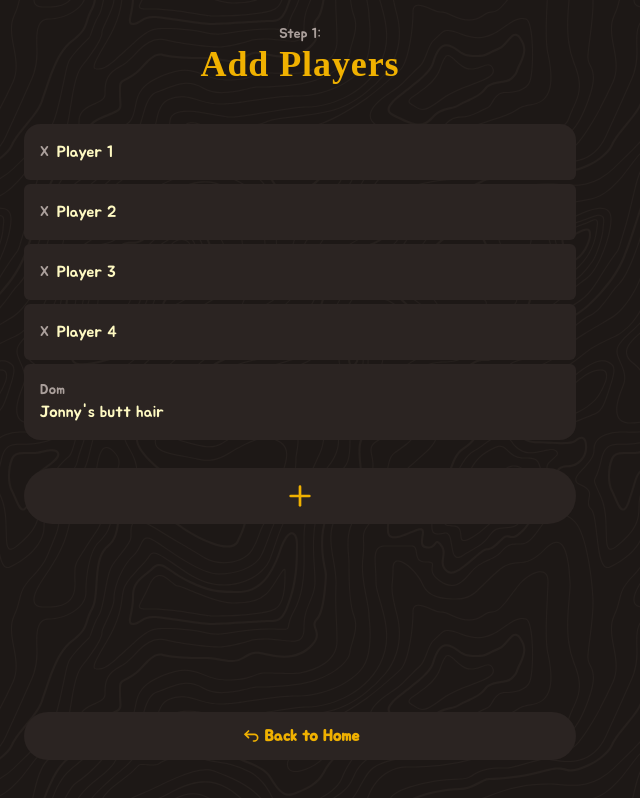
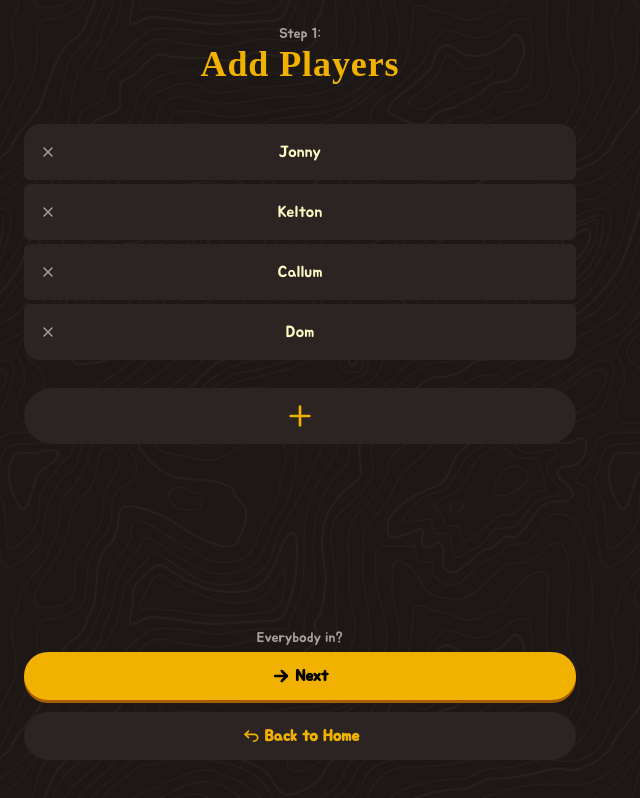
Before and after one commit to SoupCat-Py/impostor-game, a React (Vite) app: page / in a window 1280 px wide. Both pictures are taken after a click on the button "Start Game". Shown: the whole page, without its empty margins (0-640 px from the left). Built offline with nearby package versions, Linux system fonts and the light colour scheme; a web font is replaced by a local one.

Commit message:
formatting stuff
- made the x a button with no function yet
- the x button has a huge hitbox for big thumbs lol
- centered the names

```diff
--- a/src/components/Lists.tsx
+++ b/src/components/Lists.tsx
@@ -16,8 +16,8 @@ export function List({ children }: ListProps) {
 export function ListItem({ children, row=false }: ListProps) {
   return (
     <li className={`
-      flex p-4 mb-1 last:mb-0 rounded-md first:rounded-t-2xl last:rounded-b-2xl
-      ${row?"flex-row gap-2 items-center":"flex-col gap-0 items-start"}
+      relative flex p-4 mb-1 last:mb-0 rounded-md first:rounded-t-2xl last:rounded-b-2xl
+      ${row?"flex-row gap-2 justify-center":"flex-col gap-0 justify-start"}
       bg-neutral-50 dark:bg-taupe-800 text-emerald-900 dark:text-amber-50
     `}
     >
--- a/src/pages/AddPlayers.tsx
+++ b/src/pages/AddPlayers.tsx
@@ -6,6 +6,27 @@ import { ButtonGroup, Button } from "../components/Button.tsx";
 
 interface PageProps {
   goToPageLowLevel: (newPage: Page) => void;
+}
+
+function RemovePlayerButton() {
+  return (
+      <button
+          className={"absolute left-0 top-0 bottom-0 py-0.5 px-4 cursor-pointer rounded-lg"}
+          onClick={() => {alert("player removed")}}
+      >
+        <svg xmlns="http://www.w3.org/2000/svg" viewBox="0 0 24 24" fill="none"
+             stroke="currentColor" stroke-width="2" stroke-linecap="round" stroke-linejoin="round"
+             className="h-4 w-full text-rose-800 dark:text-taupe-400">
+          <path stroke="none" d="M0 0h24v24H0z" fill="none"/>
+          <path d="M18 6l-12 12"/>
+          <path d="M6 6l12 12"/>
+        </svg>
+      </button>
+  )
+}
+
+function Spacer() {
+  return (<div className={"w-6"}></div>)
 }
 
 export default function AddPlayersPage({goToPageLowLevel}: PageProps) {
@@ -18,24 +39,20 @@ export default function AddPlayersPage({goToPageLowLevel}: PageProps) {
           </div>
           <List>
             <ListItem row>
-            <Small>X</Small>
-            <Para>Player 1</Para>
+              <RemovePlayerButton/>
+              <Para>Jonny</Para>
             </ListItem>
             <ListItem row>
-            <Small>X</Small>
-            <Para>Player 2</Para>
+              <RemovePlayerButton/>
+              <Para>Kelton</Para>
             </ListItem>
             <ListItem row>
-            <Small>X</Small>
-            <Para>Player 3</Para>
+              <RemovePlayerButton/>
+              <Para>Callum</Para>
             </ListItem>
             <ListItem row>
-            <Small>X</Small>
-            <Para>Player 4</Para>
-          </ListItem>
-          <ListItem>
-            <Small>Dom</Small>
-            <Para>Jonny's butt hair</Para>
+              <RemovePlayerButton/>
+              <Para>Dom</Para>
             </ListItem>
           </List>
           <ButtonGroup>
@@ -43,6 +60,13 @@ export default function AddPlayersPage({goToPageLowLevel}: PageProps) {
           </ButtonGroup>
         </div>
         <ButtonGroup>
+          <Button
+            primary
+            icon={<><path d="M5 12l14 0"/><path d="M13 18l6 -6"/><path d="M13 6l6 6"/></>}
+            label={"Everybody in?"}
+          >
+            Next
+          </Button>
           <Button
             onClickFunction={() => goToPageLowLevel("Home")}
             icon={<><path d="M9 14l-4 -4l4 -4" /><path d="M5 10h11a4 4 0 1 1 0 8h-1" /></>}
```
Lines whose indentation alone changed are shown as unchanged.
